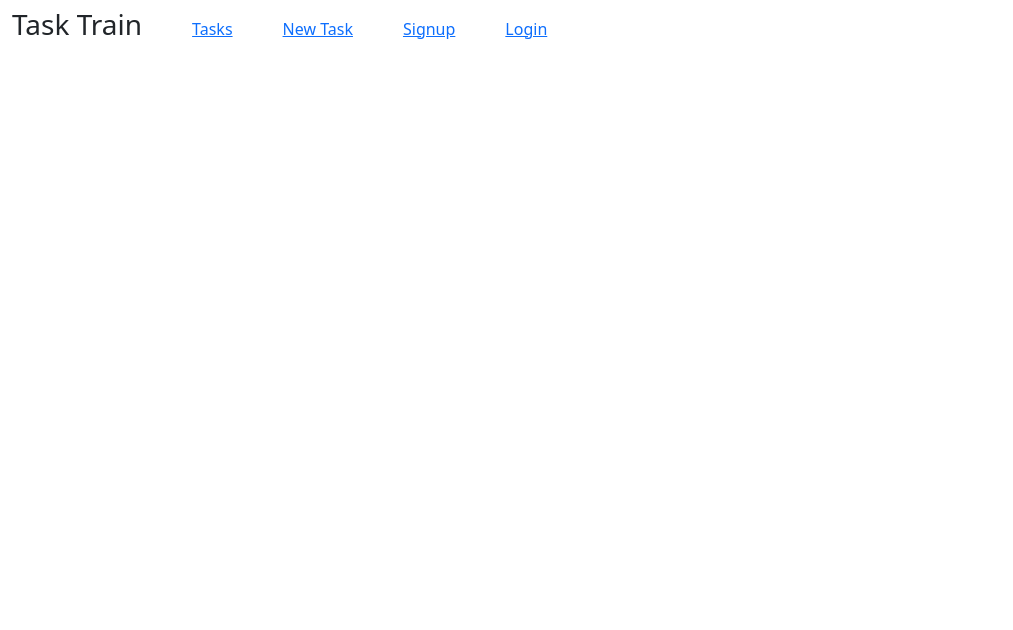
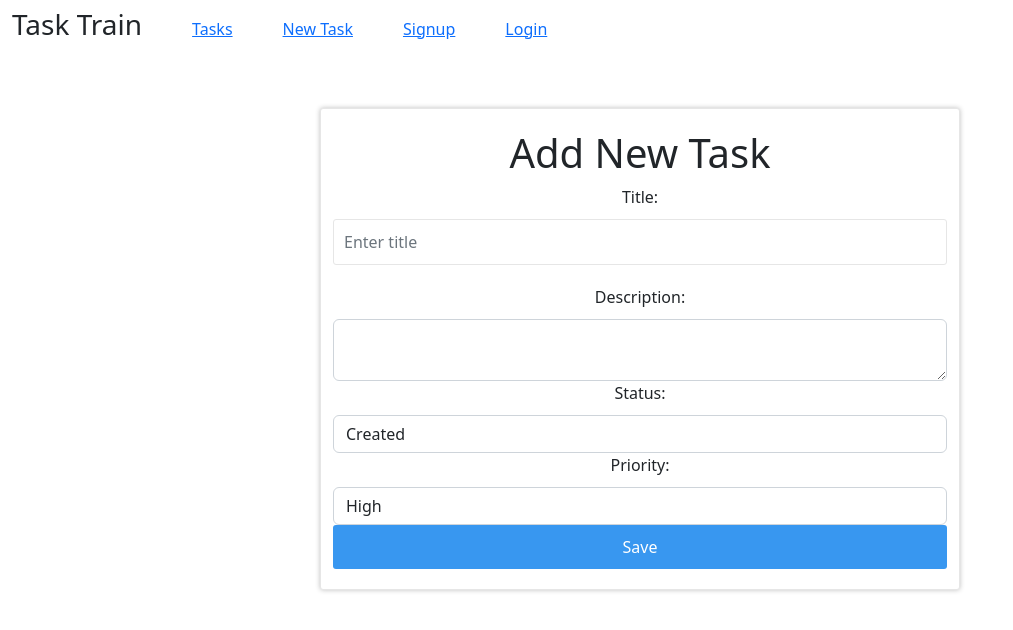
Before and after one commit to Lawrence137/todos, a React (Create React App) app: page /tasks/new in a window 1280 px wide. Shown: the top 630 px of the page, without its empty margins (0-1013 px from the left). Built offline with nearby package versions, Linux system fonts and the light colour scheme.

Commit message:
create new task complete

```diff
--- a/src/App.js
+++ b/src/App.js
@@ -3,6 +3,7 @@ import { BrowserRouter, Route, Routes } from 'react-router-dom';
 import Navbar from './components/Navbar';
 import Signup from './components/Signup';
 import Login from './components/Login';
+import NewTask from './components/NewTask';
 
 function App() {
   return (
@@ -12,6 +13,7 @@ function App() {
       <Routes>
         <Route path="/" element={<Signup/>} />
         <Route path="/login" element={<Login/>} />
+        <Route path="/tasks/new" element={<NewTask/>} />
       </Routes>
       </BrowserRouter>
     </div>
--- a/src/components/Login.js
+++ b/src/components/Login.js
@@ -35,16 +35,18 @@ function Login() {
     }
     return (
         <form onSubmit={handleSubmit}>
-  <div class="col-md-6 mb-3">
+<div className="container col-md-4">
+
     <label for="exampleInputEmail1" class="form-label">username</label>
     <input type="username" name="username" class="form-control"  value={username} onChange={e=>setUsername(e.target.value)}/>
     <div id="emailHelp" class="form-text"></div>
-  </div>
-  <div class="col-md-6 mb-3">
+
+
     <label for="exampleInputPassword1" class="form-label">Password</label>
     <input type="password" name="password_hash" class="form-control" value={password} onChange={e=>setPassword(e.target.value)}/>
-  </div>
+
   <button type="submit" class="col-md-6 btn btn-primary" >Submit</button>
+</div>
 </form>
     )
 
--- a/src/components/Navbar.js
+++ b/src/components/Navbar.js
@@ -11,7 +11,7 @@ function Navbar() {
     <div class="collapse navbar-collapse" id="navbarSupportedContent">
       <ul class="navbar-nav me-auto mb-2 mb-lg-0">
         <li class="nav-item">
-          <NavLink to='/list' class="nav-link" >Tasks</NavLink>
+          <NavLink to='/tasks' class="nav-link" >Tasks</NavLink>
         </li>
         <li class="nav-item">
           <NavLink to='/tasks/new' class="nav-link" >New Task</NavLink>
--- /dev/null
+++ b/src/components/NewTask.js
@@ -0,0 +1,68 @@
+import { useState } from "react";
+import { useNavigate } from "react-router-dom";
+
+function NewTask() {
+
+    const [title, setTitle] = useState('')
+    const [description, setDescription] = useState('')
+    const [status, setStatus] = useState('')
+    const [priority, setPriority] = useState('')
+    const redirect = useNavigate()
+
+    function handleSubmit(e){
+        e.preventDefault()
+        fetch({
+            method:'POST',
+            headers:{
+                'Content-Type': 'application/json'
+            },
+             body: JSON.stringify({
+                title:title,
+                description:description,
+
+            })
+        }).then((res)=>{
+            if(res.ok){
+                console.log(res)
+                redirect('/list')
+                return res.json()
+            }else{
+                console.log(res)
+            }
+        })
+    }
+    return  (
+        <div className="col-md-6 container">
+<h1>Add New Task</h1>
+<form onSubmit={handleSubmit}>
+  <label htmlFor="title">Title:</label>
+  <input type="text" name="title" className="form-control" id="" placeholder='Enter title' value={title} onChange={e => setTitle(e.target.value)} />
+
+  <label htmlFor="description">Description:</label>
+  <textarea className="form-control" name='description' value={description} onChange={e => setDescription(e.target.value)} required></textarea>
+
+  <label htmlFor="status">Status:</label>
+  <select className="form-control" name="status" id="status" value={status} onChange={e => setStatus(e.target.value)}>
+    <option value="created">Created</option>
+    <option value="started">Started</option>
+    <option value="completed">Completed</option>
+    <option value="cancelled">Cancelled</option>
+  </select>
+
+  <label htmlFor="priority">Priority:</label>
+  <select className="form-control" name="priority" id="priority" value={priority} onChange={e => setPriority(e.target.value)}>
+    <option value="high">High</option>
+    <option value="medium">Medium</option>
+    <option value="low">Low</option>
+  </select>
+
+  <button type="submit">Save</button>
+</form>
+
+    </div>
+    )
+
+
+}
+
+export default NewTask;
--- a/src/components/Signup.js
+++ b/src/components/Signup.js
@@ -37,21 +37,19 @@ function Signup() {
     }
     return (
         <form onSubmit={handleSubmit}>
-
-  <div class="col-md-6 mb-3 ">
-
+<div className="container col-md-4">
   <label for="exampleInputPassword1" class="form-label">username</label>
     <input type="text" name="username" class="form-control"  value={username} onChange={e=>setUsername(e.target.value)}/>
     <label for="exampleInputEmail1" class="form-label">Email address</label>
     <input type="email" name="email" class="form-control"  value={email} onChange={e=>setEmail(e.target.value)}/>
     <div id="emailHelp" class="form-text">We'll never share your email with anyone else.</div>
-  </div>
-  <div class="col-md-6 mb-3">
+
+
     <label for="exampleInputPassword1" class="form-label">Password</label>
     <input type="password" name="password" class="form-control" value={password} onChange={e=>setPassword(e.target.value)}/>
-  </div>
-  <button type="submit" class="col-md-6 btn btn-primary" >Submit</button>
 
+  <button type="submit" class="btn btn-primary" >Submit</button>
+</div>
 </form>
     )
 
```
